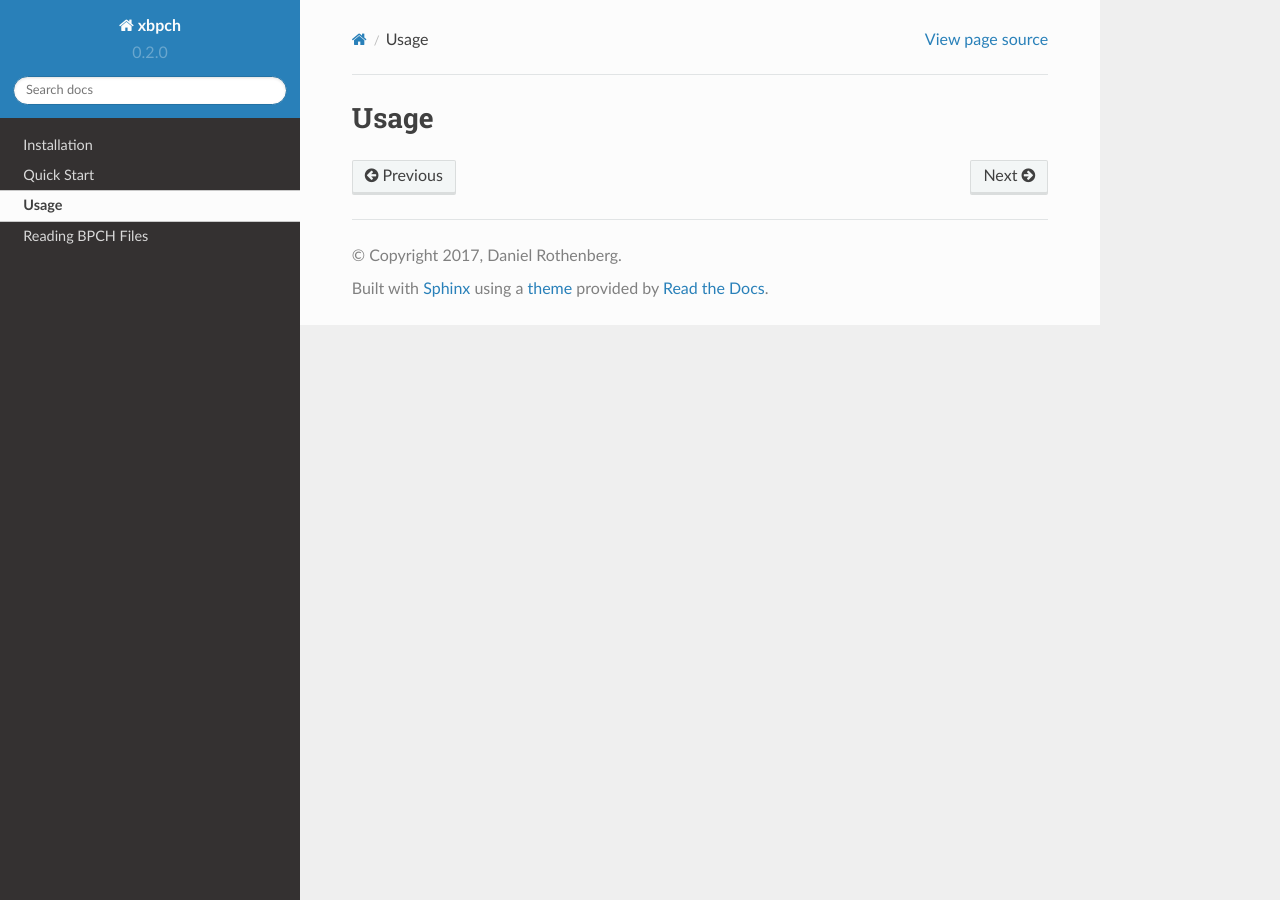
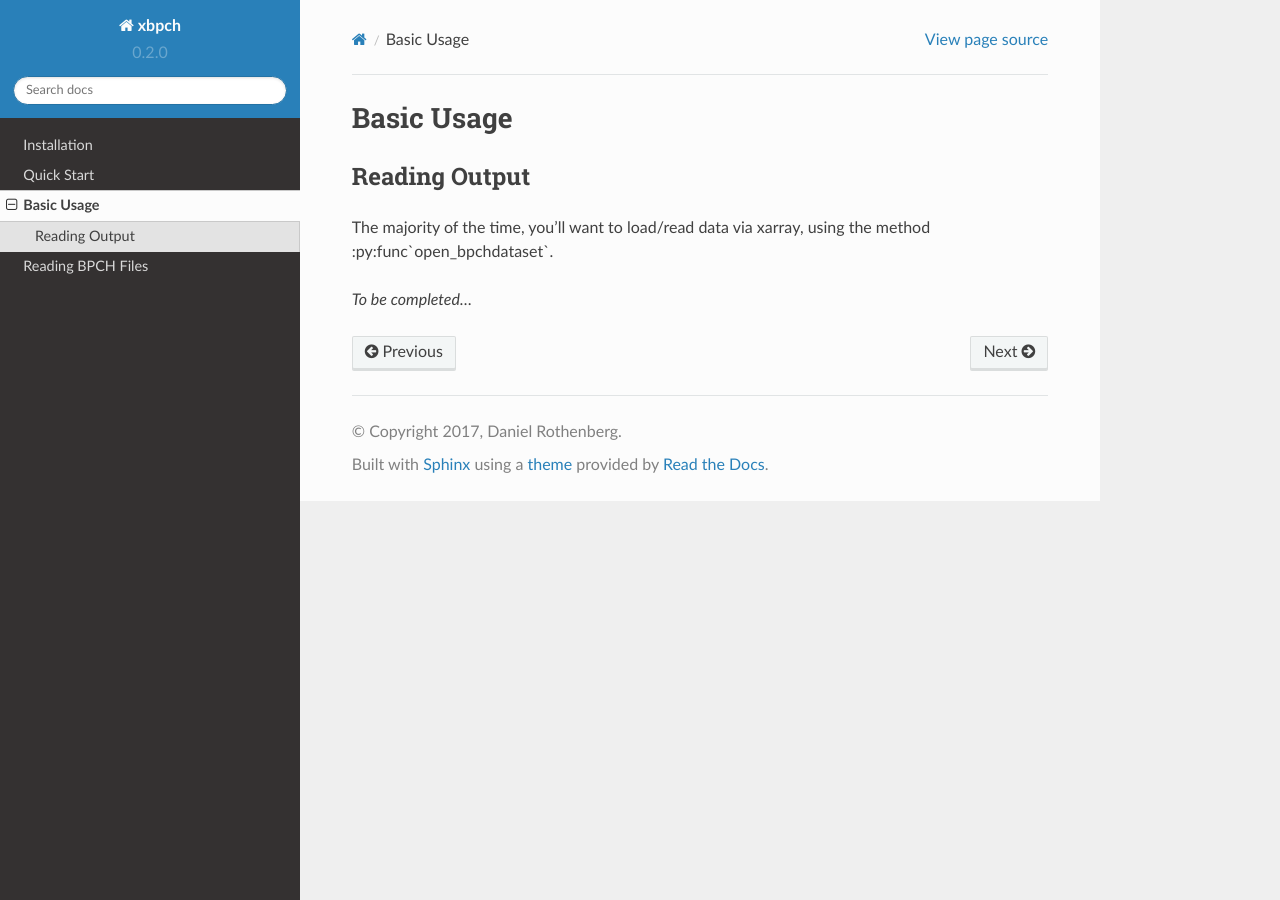
Before and after one commit to darothen/xbpch, a Sphinx documentation site: the page built from doc/usage.rst, in a window 1280 px wide. Built offline with Sphinx 7.4.7 and the Read the Docs theme 2.0.0, drawn with Linux system fonts in a browser that asks for light colours.

Commit message:
Stubs for basic usage

```diff
--- a/doc/usage.rst
+++ b/doc/usage.rst
@@ -1,3 +1,11 @@
 
-Usage
-=====
+Basic Usage
+===========
+
+Reading Output
+--------------
+
+The majority of the time, you'll want to load/read data via xarray, using the
+method :py:func`open_bpchdataset`.
+
+*To be completed...*
```
Also changed, not shown: doc/reading.rst (+4 -3 lines).
